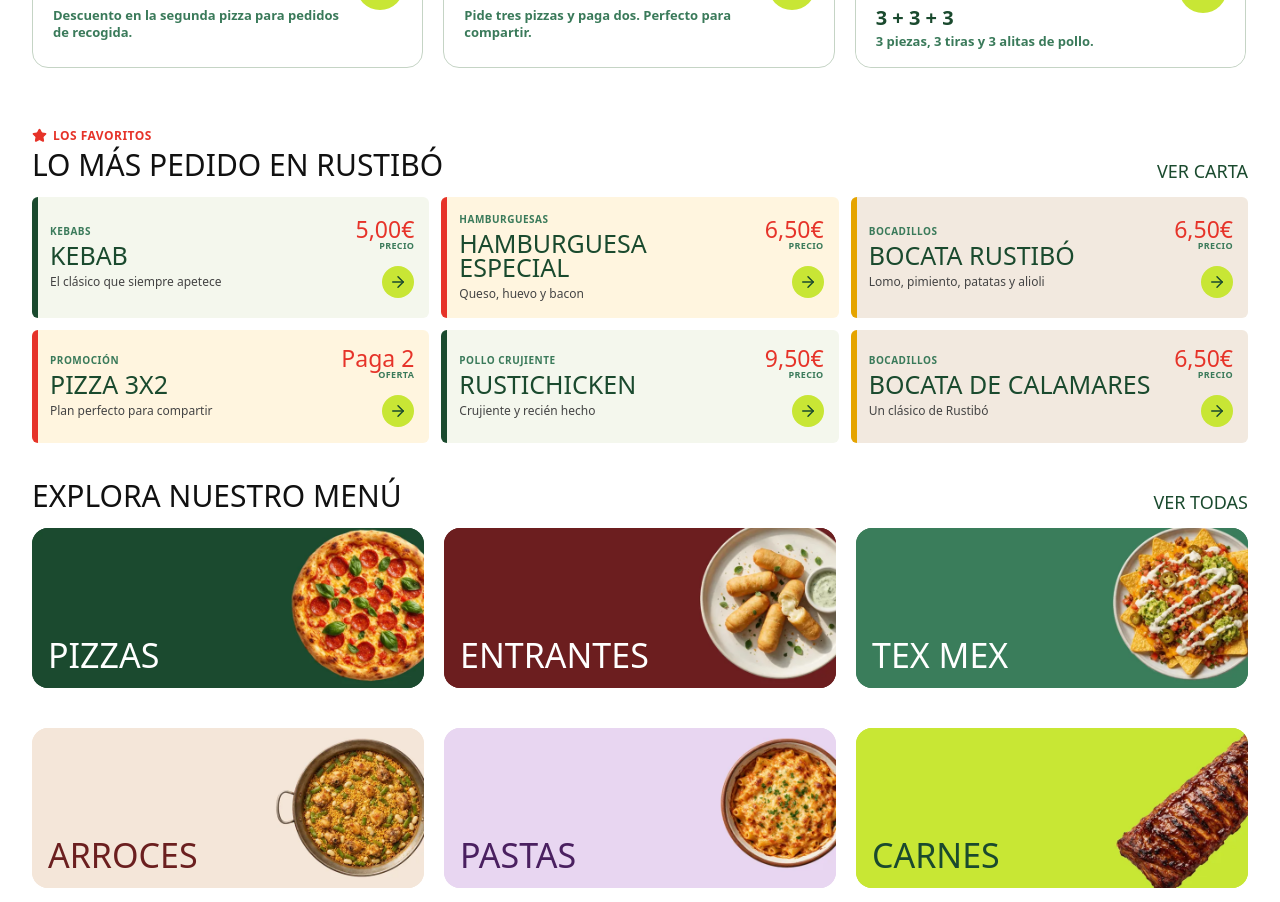
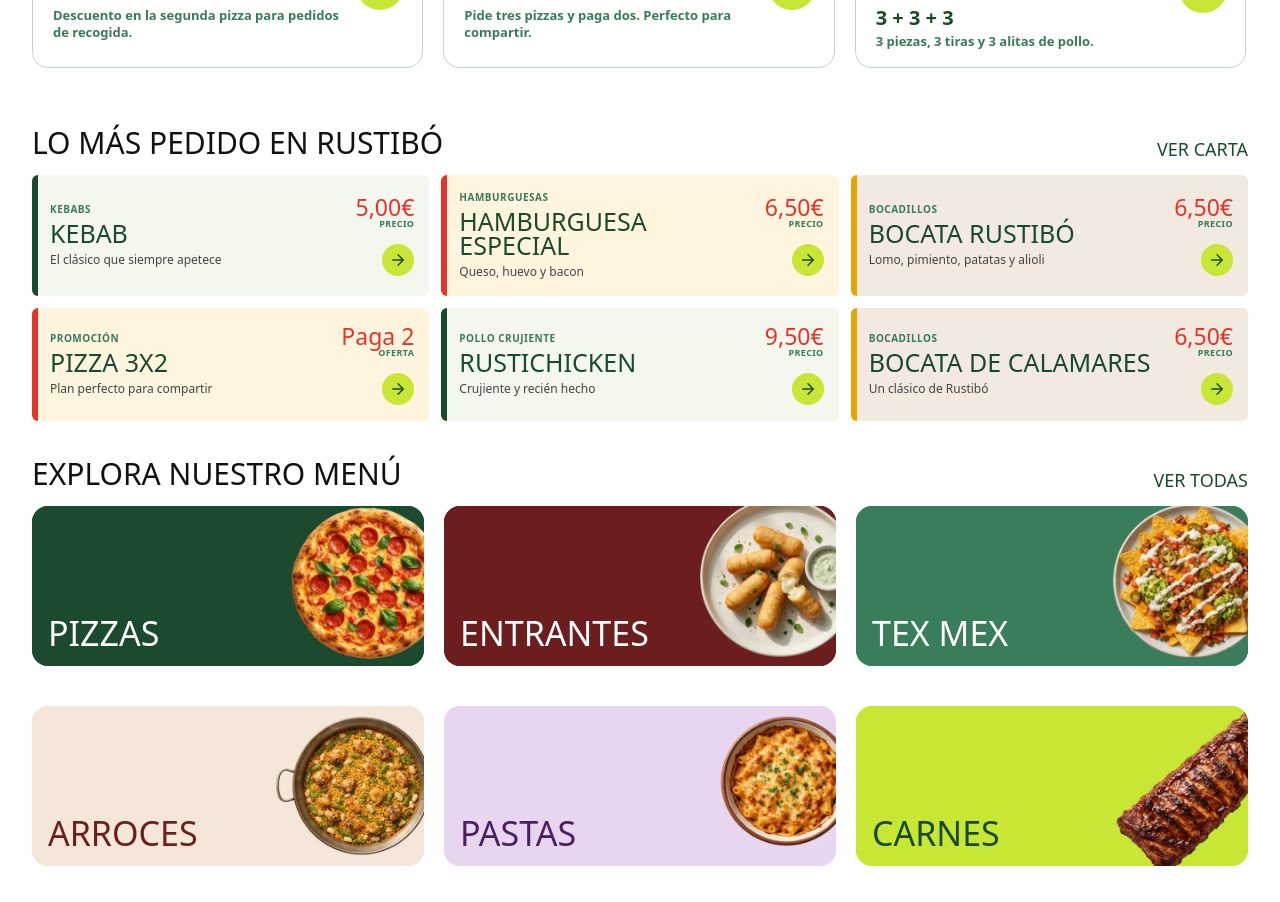
Before and after one commit to elvismedia-create/rustibo-web, a Next.js app: page / in a window 1280 px wide. Shown: the part 1200-2102 px from the top of the page. Built offline with nearby package versions, Linux system fonts and the light colour scheme.

Commit message:
Simplifica encabezado de productos destacados

```diff
--- a/src/app/page.js
+++ b/src/app/page.js
@@ -1,6 +1,6 @@
 import Link from "next/link";
 import Image from "next/image";
-import { ArrowRight, Clock, CreditCard, MapPin, Star } from "lucide-react";
+import { ArrowRight, Clock, CreditCard, MapPin } from "lucide-react";
 import AboutSection from "@/components/AboutSection";
 import HomeHeroSlider from "@/components/HomeHeroSlider";
 import { homeSeo, metadataFromSeo } from "@/data/seoData";
@@ -192,7 +192,6 @@
         <div className="section-heading-tight">
           <div className="section-heading-row">
             <div>
-              <p className="featured-eyebrow"><Star size={15} fill="currentColor" /> LOS FAVORITOS</p>
               <h2 className="section-title-compact">Lo más pedido en Rustibó</h2>
             </div>
             <Link href="/carta" className="section-view-all">
```
